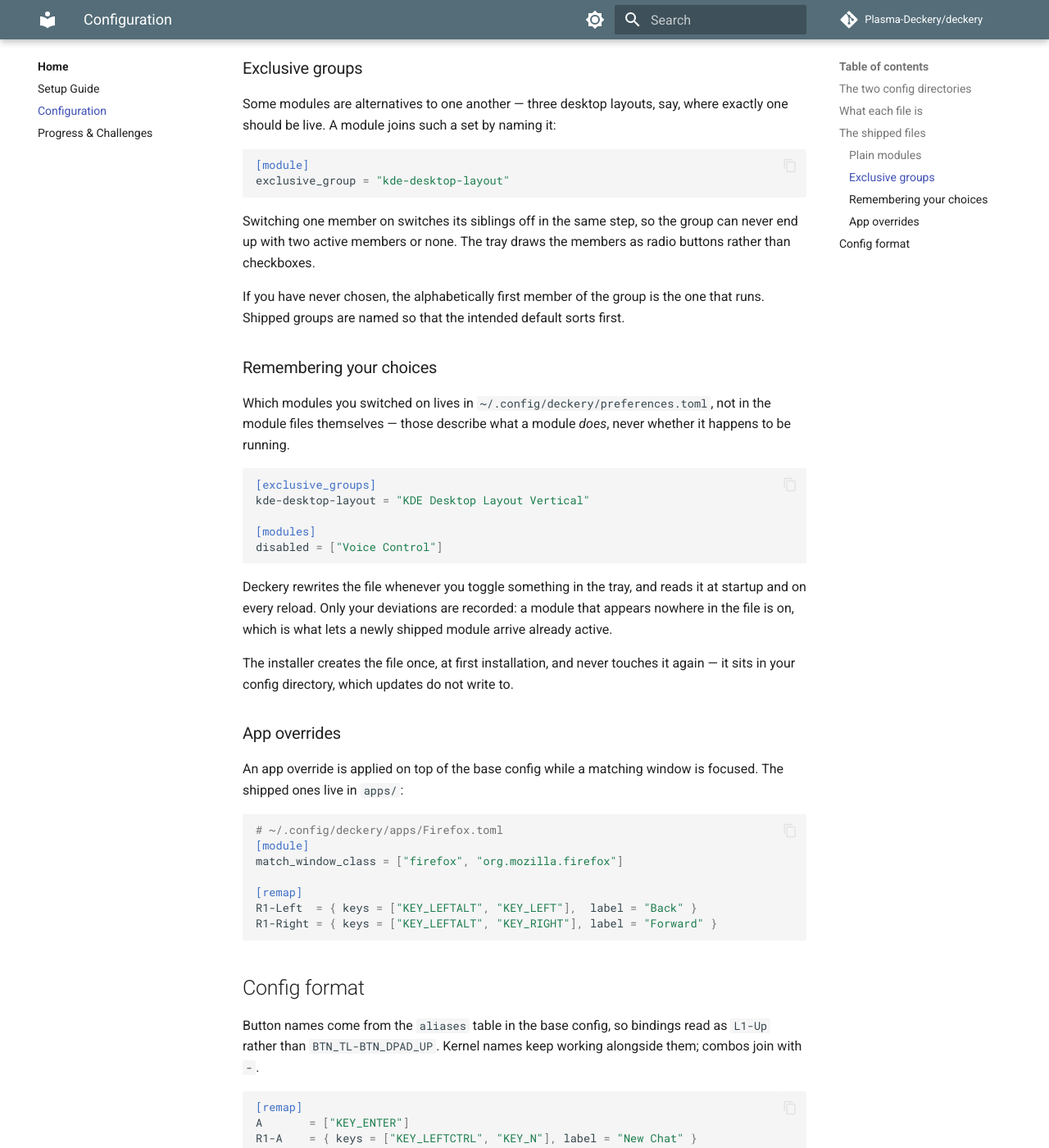
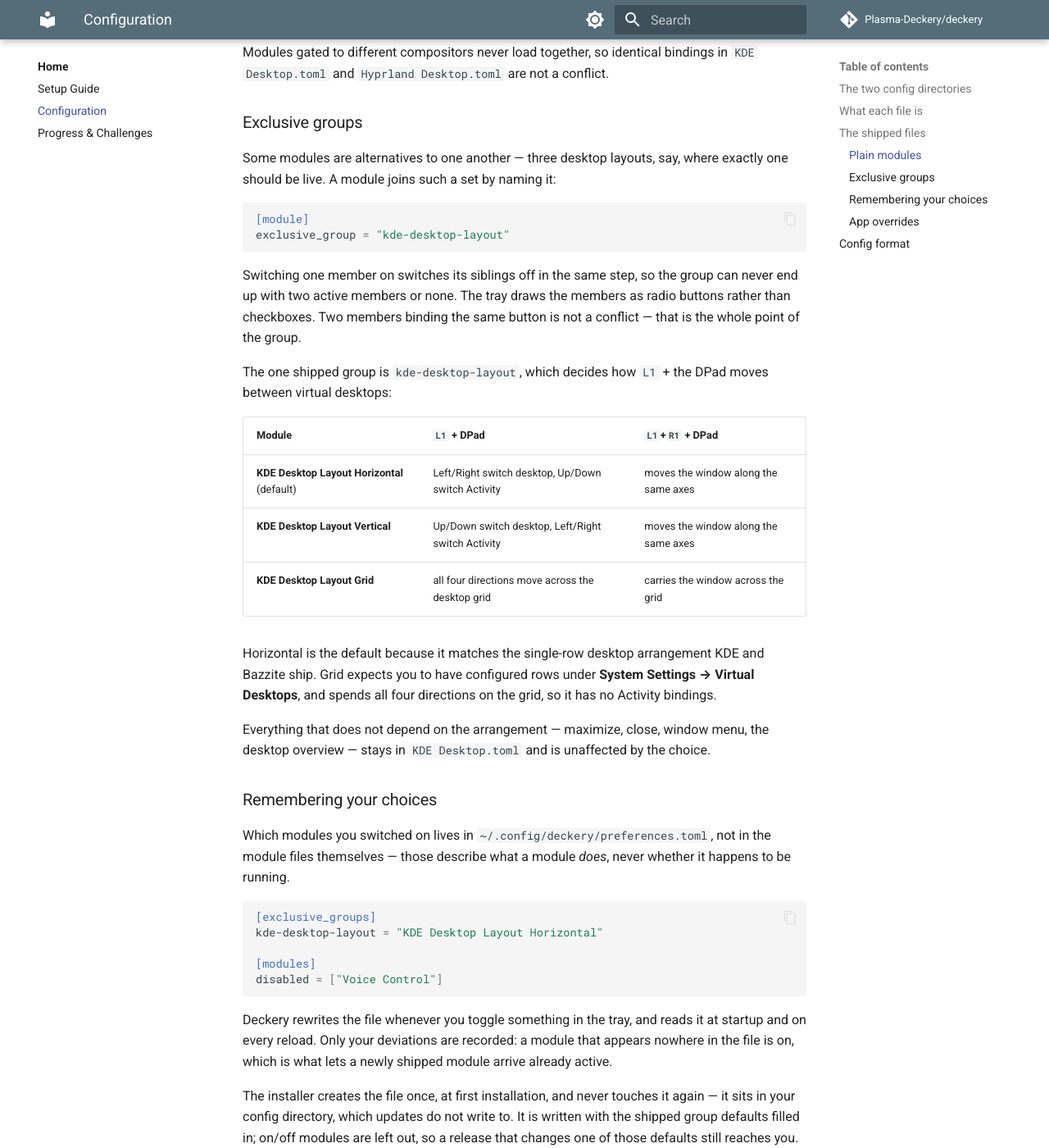
Before and after one commit to Plasma-Deckery/deckery, an MkDocs documentation site: the page built from docs/configuration.md, in a window 1280 px wide and 1400 px high, scrolled down 2421 px. Shown: the whole window at 82% size. Built offline with MkDocs 1.6.1 and Material for MkDocs 9.7.7, drawn with Linux system fonts in a browser that asks for light colours; comment, search, counter and statistics services are not loaded; some of the changed text lies outside the part shown.

Commit message:
feat(configs): make the KDE desktop layout selectable, default to horizontal
Deckery shipped one fixed vertical navigation layout, while KDE and
Bazzite arrange virtual desktops in a single row — so out of the box
L1+Up/Down paged sideways through desktops laid out left to right.

Desktop navigation splits into three mutually exclusive modules:
Horizontal (the new default), Vertical (the previous behaviour) and Grid.
install.sh seeds the choice in preferences.toml at first installation;
after that the tray switches it.

Window movement moves into the layout modules too, against what #67
proposed. It is not layout-independent: a layout where you page sideways
between desktops but throw windows upwards is incoherent, and the
exclusive group makes keeping the two in step free.

Grid uses the grid-relative KWin shortcuts ("Switch One Desktop to the
Right") rather than nextDesktop, which wraps into the following row. All
shortcut names verified against a live KDE 6 session.

Closes #67

````diff
--- a/docs/configuration.md
+++ b/docs/configuration.md
@@ -39,7 +39,8 @@
 | `Steam Deck Bindings.toml` | `[remap]` — base buttons and the L1 layer |
 | `Steam Deck Settings.toml` | `[settings]` — stick mode, sensitivity, deadzones |
 | `Steam Deck Trackpad.toml` | `[trackpad]` — pad modes, haptics, KDE input settings |
-| `KDE Desktop.toml`, `Hyprland Desktop.toml` | Window and workspace control, gated per compositor |
+| `KDE Desktop.toml`, `Hyprland Desktop.toml` | Window control, gated per compositor |
+| `KDE Desktop Layout *.toml` | Virtual-desktop navigation — Horizontal, Vertical or Grid, exactly one active |
 | `Voice Control.toml` | Push-to-talk binding |
 | `apps/*.toml` | Per-application overrides |
 
@@ -74,11 +75,26 @@
 
 Switching one member on switches its siblings off in the same step, so the group
 can never end up with two active members or none. The tray draws the members as
-radio buttons rather than checkboxes.
+radio buttons rather than checkboxes. Two members binding the same button is not
+a conflict — that is the whole point of the group.
 
-If you have never chosen, the alphabetically first member of the group is the
-one that runs. Shipped groups are named so that the intended default sorts
-first.
+The one shipped group is `kde-desktop-layout`, which decides how `L1` + the DPad
+moves between virtual desktops:
+
+| Module | `L1` + DPad | `L1`+`R1` + DPad |
+|---|---|---|
+| **KDE Desktop Layout Horizontal** (default) | Left/Right switch desktop, Up/Down switch Activity | moves the window along the same axes |
+| **KDE Desktop Layout Vertical** | Up/Down switch desktop, Left/Right switch Activity | moves the window along the same axes |
+| **KDE Desktop Layout Grid** | all four directions move across the desktop grid | carries the window across the grid |
+
+Horizontal is the default because it matches the single-row desktop arrangement
+KDE and Bazzite ship. Grid expects you to have configured rows under **System
+Settings → Virtual Desktops**, and spends all four directions on the grid, so it
+has no Activity bindings.
+
+Everything that does not depend on the arrangement — maximize, close, window
+menu, the desktop overview — stays in `KDE Desktop.toml` and is unaffected by
+the choice.
 
 ### Remembering your choices
 
@@ -88,7 +104,7 @@
 
 ```toml
 [exclusive_groups]
-kde-desktop-layout = "KDE Desktop Layout Vertical"
+kde-desktop-layout = "KDE Desktop Layout Horizontal"
 
 [modules]
 disabled = ["Voice Control"]
@@ -100,7 +116,13 @@
 module arrive already active.
 
 The installer creates the file once, at first installation, and never touches it
-again — it sits in your config directory, which updates do not write to.
+again — it sits in your config directory, which updates do not write to. It is
+written with the shipped group defaults filled in; on/off modules are left out,
+so a release that changes one of those defaults still reaches you.
+
+If a group has no recorded choice at all, the alphabetically first member runs.
+That is a safety net against an empty group, not a statement of intent — the
+intended default is the one the installer wrote.
 
 ### App overrides
 
````
Also changed, not shown: 6 other files.
